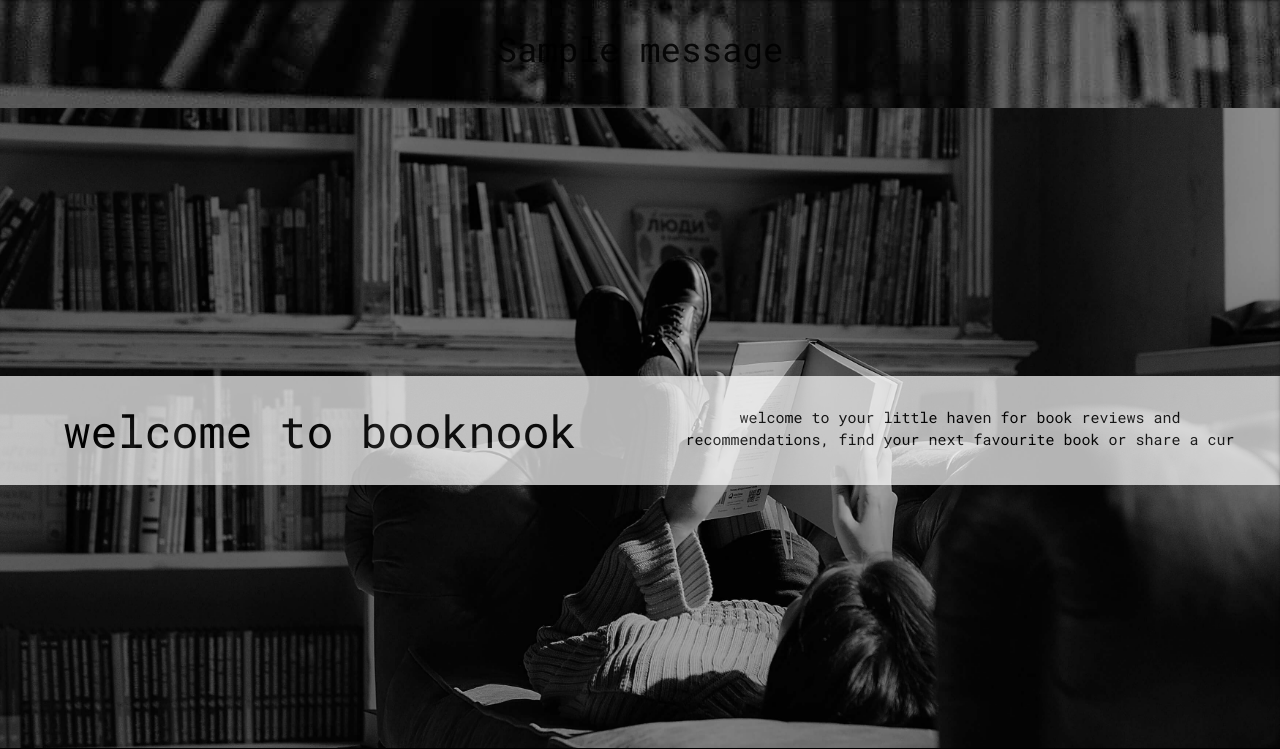
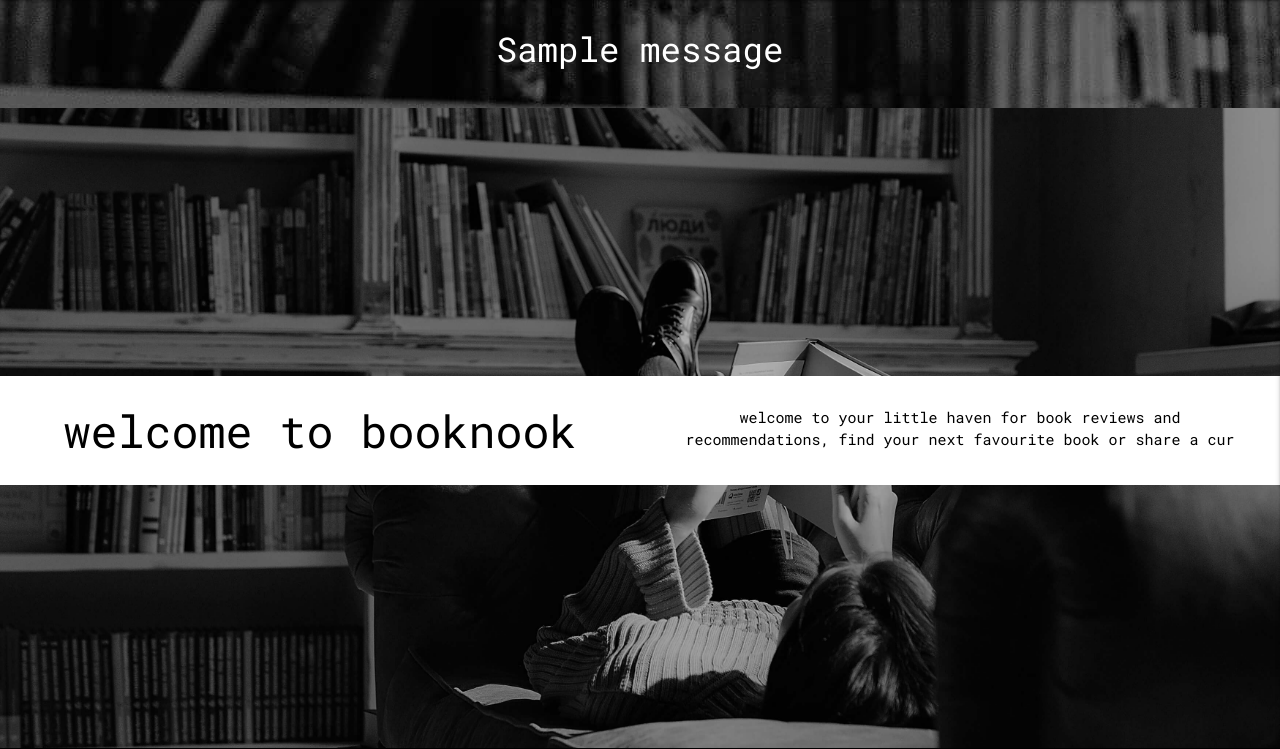
Before and after one commit to janeyrinn/bookNook, a Flask app: page / in a window 1280 px wide. Shown: the part 64-813 px from the top of the page. Run offline with Flask 2, Linux system fonts and the light colour scheme; one stand-in notice (Sample message) is shown; some libraries are stand-ins or nearby versions.

Commit message:
remove opacity from intro box

```diff
--- a/static/css/style.css
+++ b/static/css/style.css
@@ -123,7 +123,6 @@ nav ul a:hover {
 .intro-box {
     background-color: white;
     color: black;
-    opacity: 0.7;
     margin-top: 25px;
     font-style: bold;
 }
--- a/templates/base.html
+++ b/templates/base.html
@@ -64,7 +64,7 @@
         {% if messages %}
         {% for message in messages %}
         <div class="row flash-row container">
-            <h4 class="center align">{{ message }}</h4>
+            <h4 class="center-align white-text">{{ message }}</h4>
         </div>
         {% endfor %}
         {% endif %}
```
